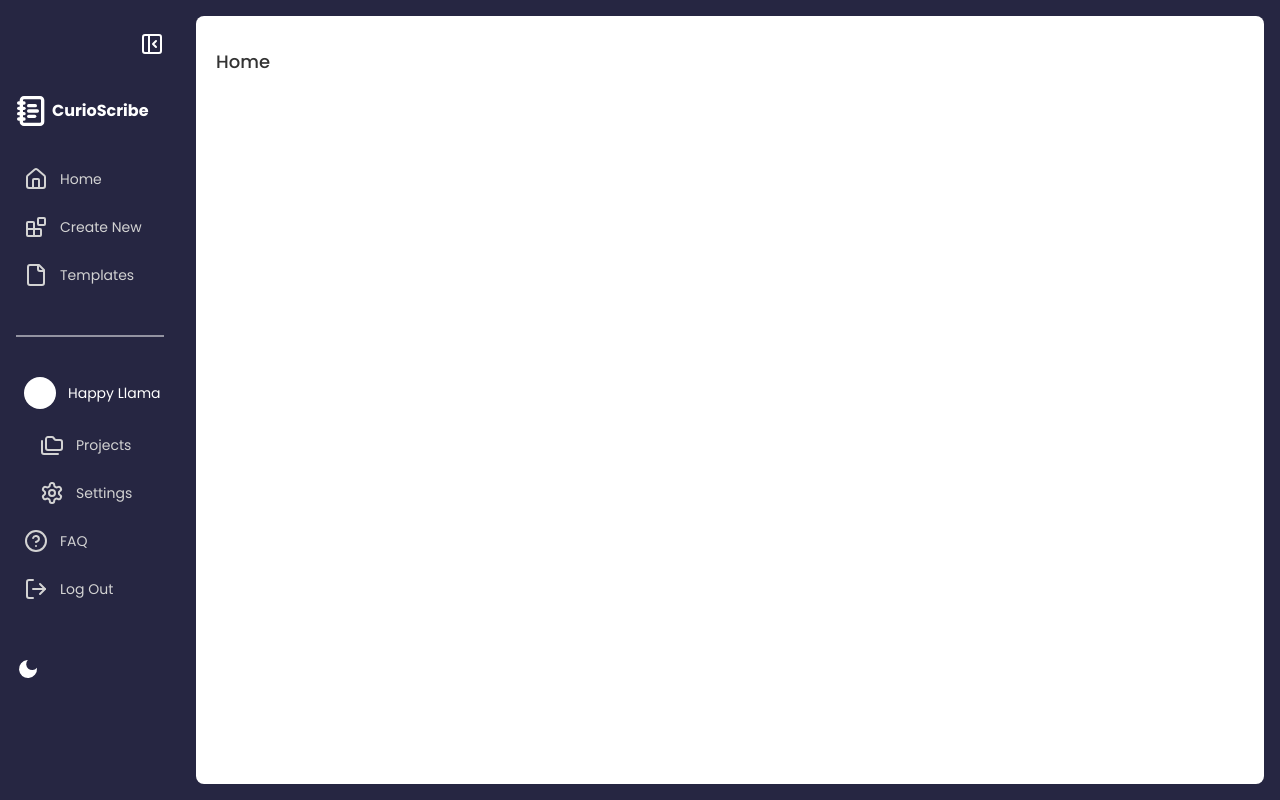
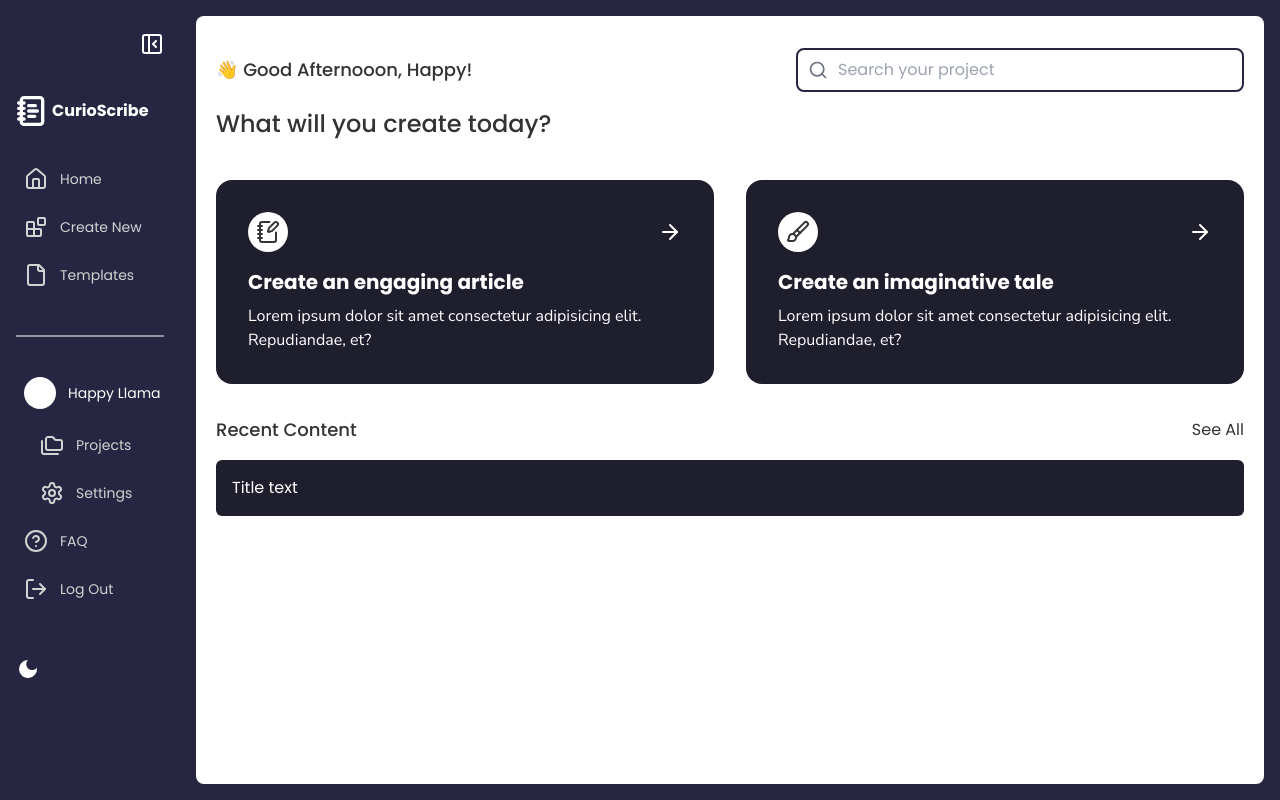
Before and after one commit to StellaWanja/CurioScribe-Next, a Next.js app: page /dashboard in a window 1280 px wide. Built offline with nearby package versions, Linux system fonts and the light colour scheme.

Commit message:
add: dashboard content

```diff
--- a/package.json
+++ b/package.json
@@ -26,6 +26,7 @@
     "@types/react": "^19",
     "@types/react-dom": "^19",
     "clsx": "^2.1.1",
+    "daisyui": "^4.12.23",
     "eslint": "^9",
     "eslint-config-next": "15.1.6",
     "postcss": "^8",
--- /dev/null
+++ b/src/app/dashboard/Card.tsx
@@ -0,0 +1,44 @@
+import React from "react";
+import Link from "next/link";
+import { ArrowRight, Brush, NotebookPen } from "lucide-react";
+
+const cardContent = [
+  {
+    id: 1,
+    icon: <NotebookPen />,
+    title: "Create an engaging article",
+    link: "",
+  },
+  { id: 2, icon: <Brush />, title: "Create an imaginative tale", link: "" },
+];
+
+function Card() {
+  return (
+    <div className="flex gap-8 flex-col sm:flex-row">
+      {cardContent.map(({ id, icon, title, link }) => (
+        <div
+          key={id}
+          className="font-sans w-full sm:w-1/2 bg-dashboardblue rounded-2xl p-8"
+        >
+          <div className="flex justify-between items-center">
+            <div className="bg-white w-10 h-10 rounded-full flex justify-center items-center">
+              {icon}
+            </div>
+            <Link href={link}>
+              <ArrowRight className="text-white" />
+            </Link>
+          </div>
+          <div className="text-white mt-4 ">
+            <h2 className="text-xl font-bold">{title}</h2>
+            <p className="font-mono mt-2">
+              Lorem ipsum dolor sit amet consectetur adipisicing elit.
+              Repudiandae, et?
+            </p>
+          </div>
+        </div>
+      ))}
+    </div>
+  );
+}
+
+export default Card;
--- a/src/app/dashboard/HomeDashboard.tsx
+++ b/src/app/dashboard/HomeDashboard.tsx
@@ -1,13 +1,51 @@
 import React from "react";
 import { Search } from "lucide-react";
+import Link from "next/link";
+
+import Card from "./Card";
+
+const currentHour = new Date().getHours();
+const time =
+  (currentHour < 12 && "Morning") ||
+  (currentHour < 18 && "Afternooon") ||
+  "Evening";
 
 function HomeDashboard() {
   return (
     <div className="py-8 px-5">
-      <div className="flex justify-between items-center">
-        <h1 className="font-medium text-lg">Home</h1>
+      <div className="flex flex-col gap-4 md:flex-row justify-between md:items-center ">
+        <h1 className="font-medium text-lg">👋 Good {time}, Happy!</h1>
 
+        <div className="relative w-full max-w-md">
+          <Search
+            className="absolute left-3 top-1/2 -translate-y-1/2 text-gray-500"
+            size={20}
+          />
+          <input
+            type="text"
+            placeholder="Search your project"
+            className="w-full pl-10 pr-4 py-2 border-2 border-darkblue dark:border-lightgrey dark:bg-dashboardblue rounded-lg focus:outline-none"
+          />
+        </div>
+      </div>
 
+      <div>
+        <h1 className="mt-4 mb-10 text-2xl font-medium">
+          What will you create today?
+        </h1>
+
+        <Card />
+      </div>
+
+      <div className="mt-8 ">
+        <div className="flex items-center justify-between">
+          <h2 className="font-medium text-lg">Recent Content</h2>
+          <Link href="" className="hover:underline">See All</Link>
+        </div>
+
+        <div className="mt-4 w-full bg-dashboardblue rounded-md p-4">
+          <h2 className="text-white">Title text</h2>
+        </div>
       </div>
     </div>
   );
--- a/src/components/ui/Spinner.tsx
+++ b/src/components/ui/Spinner.tsx
@@ -3,7 +3,7 @@ import { Loader } from "lucide-react";
 
 function Spinner() {
   return (
-    <div className="w-full flex items-center justify-center">
+    <div className="w-full min-h-screen flex items-center justify-center">
       <Loader className="animate-spin" width={50} height={50} />
     </div>
   );
```
Also changed, not shown: 1 other file (tests, documents, lock files or other folders).
